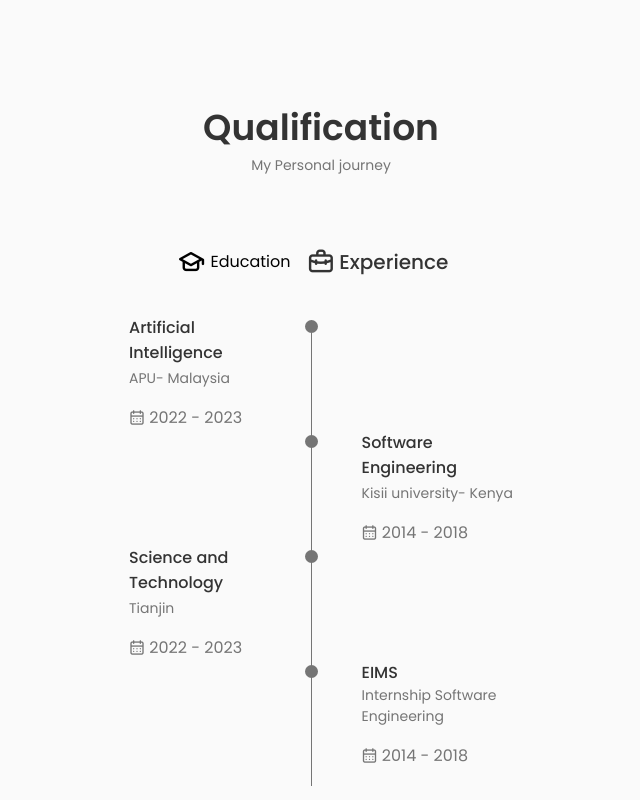
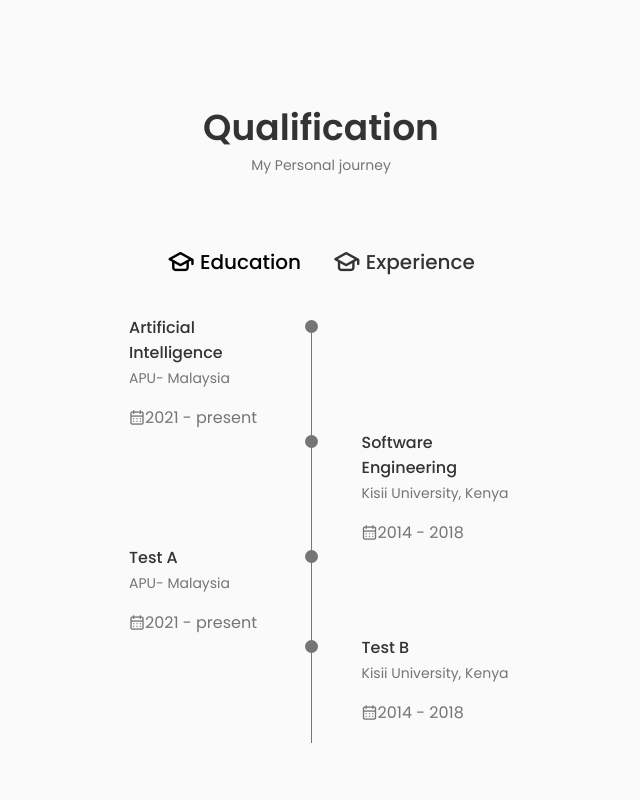
Before and after one commit to leenock/portfolio_trial_two, a React (Create React App) app: page / in a window 1280 px wide. Shown: the part 2150-2950 px from the top of the page, without its empty margins (319-959 px from the left). After the commit the page ends 2907 px from the top, so only its background shows below. Built offline with nearby package versions, Linux system fonts and the light colour scheme.

Commit message:
new commit

```diff
--- a/src/components/qualification/Qualification.jsx
+++ b/src/components/qualification/Qualification.jsx
@@ -1,5 +1,5 @@
-import React, { useState } from 'react'
-import "./qualification.css";
+import React, { useState } from 'react';
+import "./qualification.css"
 
 const Qualification = () => {
     const [toggleState, setToggleState] = useState(1);
@@ -14,34 +14,33 @@ const Qualification = () => {
         <span className="section__subtitle">My Personal journey</span>
          <div className="qualification__container container">
          <div className="qualification__tabs">
-                <div
-                 className={
-                    toggleState === 1 ? "qualifaction__button qualification__active button--flex" : "qualification__button button--flex"}
+            <div className={toggleState === 1 ?
+            "qualification__button qualification__active button--flex" : "qualification__button button--flex"}
+            onClick={() => toggleTab(1)}
             >
                 <i className="uil uil-graduation-cap
                      qualification__icon"></i>
                      Education
             </div>
-                <div className={
-                    toggleState === 2 ? "qualifaction__button qualification__active button--flex" : "qualification__button button--flex"}
+
+            <div className={toggleState === 2 ?
+            "qualification__button qualification__active button--flex" : "qualification__button button--flex"}
+            onClick={() => toggleTab(2)}
             >
-                    <i className="uil uil-briefcase-alt
+                <i className="uil uil-graduation-cap
                      qualification__icon"></i>
                      Experience
             </div>
          </div>
          <div className="qualification__sections">
-                <div className={toggleState === 1 ? "qualification__content qualification__content-active" : "qualification__content"}
-                onClick={() => toggleTab(1)}
-                >
+            <div className={toggleState === 1 ?
+            "qualification__content qualification__content-active" : "qualification__content"}>
                 <div className="qualification__data">
                     <div>
                         <h3 className="qualification__title">Artificial Intelligence</h3>
-                            <span
-                              className="qualification__subtitle">APU- Malaysia</span>
+                        <span className="qualification__subtitle">APU- Malaysia</span>
                         <div className="qualification__calendar">
-                               <i className="uil uil-calendar-alt">
-                               </i> 2022 - 2023
+                            <i className="uil uil-calendar-alt"></i>2021 - present
                         </div>
                     </div>
                     <div>
@@ -51,30 +50,28 @@ const Qualification = () => {
                  </div>
                 <div className="qualification__data">
                     <div></div>
+
                     <div>
                         <span className="qualification__rounder"></span>
                         <span className="qualification__line"></span>
                     </div>
+
                     <div>
                         <h3 className="qualification__title">Software Engineering</h3>
-                            <span
-                              className="qualification__subtitle">
-                                Kisii university- Kenya
-                                </span>
+                        <span className="qualification__subtitle">Kisii University, Kenya</span>
                         <div className="qualification__calendar">
-                               <i className="uil uil-calendar-alt">
-                               </i> 2014 - 2018
+                            <i className="uil uil-calendar-alt"></i>2014 - 2018
                         </div>
                     </div>
+
                 </div>
+
                 <div className="qualification__data">
                     <div>
-                            <h3 className="qualification__title">Science and Technology</h3>
-                            <span
-                              className="qualification__subtitle">Tianjin</span>
+                        <h3 className="qualification__title">Test A</h3>
+                        <span className="qualification__subtitle">APU- Malaysia</span>
                         <div className="qualification__calendar">
-                               <i className="uil uil-calendar-alt">
-                               </i> 2022 - 2023
+                            <i className="uil uil-calendar-alt"></i>2021 - present
                         </div>
                     </div>
                     <div>
@@ -84,33 +81,33 @@ const Qualification = () => {
                  </div>
                 <div className="qualification__data">
                     <div></div>
+
                     <div>
                         <span className="qualification__rounder"></span>
                         <span className="qualification__line"></span>
                     </div>
+
                     <div>
-                            <h3 className="qualification__title">EIMS</h3>
-                            <span
-                              className="qualification__subtitle">
-                                Internship Software Engineering
-                                </span>
+                        <h3 className="qualification__title">Test B</h3>
+                        <span className="qualification__subtitle">Kisii University, Kenya</span>
                         <div className="qualification__calendar">
-                               <i className="uil uil-calendar-alt">
-                               </i> 2014 - 2018
+                            <i className="uil uil-calendar-alt"></i>2014 - 2018
                         </div>
                     </div>
+
                 </div>
+
+
             </div>
-                <div className={toggleState === 2 ? "qualification__content qualification__content-active" : "qualification__content"}
-                onClick={() => toggleTab(2)} >
+
+            <div className={toggleState === 2 ?
+            "qualification__content qualification__content-active" : "qualification__content"}>
                 <div className="qualification__data">
                     <div>
                         <h3 className="qualification__title">Artificial Intelligence</h3>
-                            <span
-                              className="qualification__subtitle">APU- Malaysia</span>
+                        <span className="qualification__subtitle">APU- Malaysia</span>
                         <div className="qualification__calendar">
-                               <i className="uil uil-calendar-alt">
-                               </i> 2022 - 2023
+                            <i className="uil uil-calendar-alt"></i>2021 - present
                         </div>
                     </div>
                     <div>
@@ -120,30 +117,28 @@ const Qualification = () => {
                  </div>
                 <div className="qualification__data">
                     <div></div>
+
                     <div>
                         <span className="qualification__rounder"></span>
                         <span className="qualification__line"></span>
                     </div>
+
                     <div>
-                            <h3 className="qualification__title">Software Engineering</h3>
-                            <span
-                              className="qualification__subtitle">
-                                Kisii university- Kenya
-                                </span>
+                        <h3 className="qualification__title">Web Development</h3>
+                        <span className="qualification__subtitle">Kisii University, Kenya</span>
                         <div className="qualification__calendar">
-                               <i className="uil uil-calendar-alt">
-                               </i> 2014 - 2018
+                            <i className="uil uil-calendar-alt"></i>2014 - 2018
                         </div>
                     </div>
+
                 </div>
+
                 <div className="qualification__data">
                     <div>
-                            <h3 className="qualification__title">Science and Technology</h3>
-                            <span
-                              className="qualification__subtitle">Tianjin</span>
+                        <h3 className="qualification__title">Test k</h3>
+                        <span className="qualification__subtitle">APU- Malaysia</span>
                         <div className="qualification__calendar">
-                               <i className="uil uil-calendar-alt">
-                               </i> 2022 - 2023
+                            <i className="uil uil-calendar-alt"></i>2021 - present
                         </div>
                     </div>
                     <div>
@@ -151,11 +146,12 @@ const Qualification = () => {
                         <span className="qualification__line"></span>
                     </div>
                  </div>
+            </div>
 
-                </div>
          </div>
          </div>
    </section>
   )
 }
+
 export default Qualification
```
Lines whose indentation alone changed are shown as unchanged.
